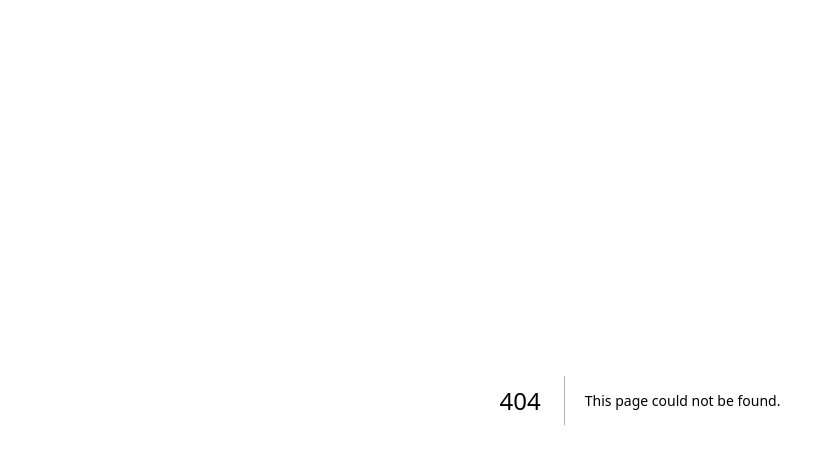
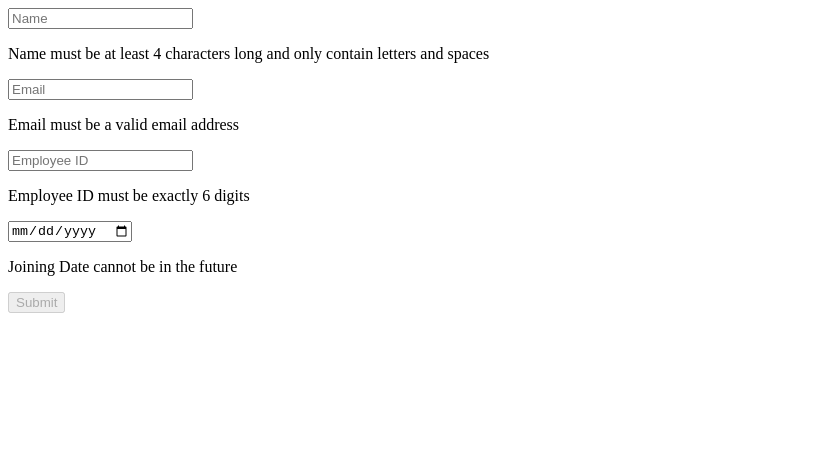
Before and after one commit to xChivalrouSx/hackerrank, a Next.js app in the folder react/: page /0005 in a window 1280 px wide. Before the commit this address had no page. Shown: the top 464 px of the page, without its empty margins (0-835 px from the left). Built offline with nearby package versions, Linux system fonts and the light colour scheme.

Commit message:
Answer added for challenge called 'Employee Validation'.

```diff
--- /dev/null
+++ b/react/src/app/0005/components/EmployeeValidationForm.js
@@ -0,0 +1,138 @@
+// Employee Validation
+// https://www.hackerrank.com/challenges/employee-validation/problem?isFullScreen=true
+
+import React, { useState } from "react";
+
+function EmployeeValidationForm() {
+  // -----------------------------------------------
+  // --- You need to add this lines ----------------
+  // -----------------------------------------------
+  const [values, setValues] = useState({
+    name: "",
+    email: "",
+    employeeId: "",
+    joinDate: "",
+  });
+
+  const onSubmit = (e) => {
+    setValues({
+      name: "",
+      email: "",
+      employeeId: "",
+      joinDate: "",
+    });
+  };
+
+  const onNameChange = (e) => {
+    setValues({...values, name: e.target.value});
+  };
+
+  const isNameValid = () => {
+    return /^[a-zA-Z]{4,}$/.test(values.name);
+  };
+
+  const onEmailChange = (e) => {
+    setValues({...values, email: e.target.value});
+  };
+
+  const isEmailValid = () => {
+    return /^[a-zA-Z0-9]+@[a-zA-Z0-9]+\.[A-Za-z]+$/.test(values.email);
+  };
+
+  const onIdChange = (e) => {
+    setValues({...values, employeeId: e.target.value});
+  };
+
+  const isIdValid = () => {
+    return /^\d{6}$/.test(values.employeeId);
+  };
+
+  const onDateChange = (e) => {
+    setValues({...values, joinDate: e.target.value});
+  };
+
+  const isDateValid = () => {
+    return new Date(values.joinDate) <= new Date();
+  };
+
+  const isAllValid = () => {
+    return isNameValid() && isEmailValid() && isIdValid() && isDateValid();
+  };
+
+  // -----------------------------------------------
+  // -----------------------------------------------
+  // -----------------------------------------------
+
+  return (
+    <div className="layout-column align-items-center mt-20 ">
+      <div className="layout-column align-items-start mb-10 w-50" data-testid="input-name">
+        <input
+          className="w-100"
+          type="text"
+          name="name"
+          value={values.name}
+          placeholder="Name"
+          data-testid="input-name-test"
+          // --- You need to add line below ---
+          onChange={onNameChange}
+        />
+        {
+          // --- You need to add line below ---
+          !isNameValid() && <p className="error mt-2">Name must be at least 4 characters long and only contain letters and spaces</p>
+        }
+      </div>
+      <div className="layout-column align-items-start mb-10 w-50" data-testid="input-email">
+        <input
+          className="w-100"
+          type="text"
+          name="email"
+          value={values.email}
+          placeholder="Email"
+          // --- You need to add line below ---
+          onChange={onEmailChange}
+        />
+        {
+          // --- You need to add line below ---
+          !isEmailValid() && <p className="error mt-2" >Email must be a valid email address</p>
+        }
+      </div>
+      <div className="layout-column align-items-start mb-10 w-50" data-testid="input-employee-id">
+        <input
+          className="w-100"
+          type="text"
+          name="employeeId"
+          value={values.employeeId}
+          placeholder="Employee ID"
+          // --- You need to add line below ---
+          onChange={onIdChange}
+        />
+        {
+          // --- You need to add line below ---
+          !isIdValid() && <p className="error mt-2">Employee ID must be exactly 6 digits</p>
+        }
+      </div>
+      <div className="layout-column align-items-start mb-10 w-50" data-testid="input-joining-date">
+        <input
+          className="w-100"
+          type="date"
+          name="joiningDate"
+          value={values.joinDate}
+          placeholder="Joining Date"
+          // --- You need to add line below ---
+          onChange={onDateChange}
+        />
+        {
+          // --- You need to add line below ---
+          !isDateValid() && <p className="error mt-2">Joining Date cannot be in the future</p>
+        }
+      </div>
+      <button data-testid="submit-btn" type="submit"
+        // --- You need to add line below ---
+        disabled={!isAllValid()} onClick={onSubmit}>
+        Submit
+      </button>
+    </div>
+  );
+}
+
+export { EmployeeValidationForm };
--- /dev/null
+++ b/react/src/app/0005/page.js
@@ -0,0 +1,15 @@
+"use client";
+
+import React from "react";
+
+import {EmployeeValidationForm} from "./components/EmployeeValidationForm";
+
+const App = () => {
+  return (
+    <div className="App">
+      <EmployeeValidationForm />
+    </div>
+  );
+};
+
+export default App;
```
